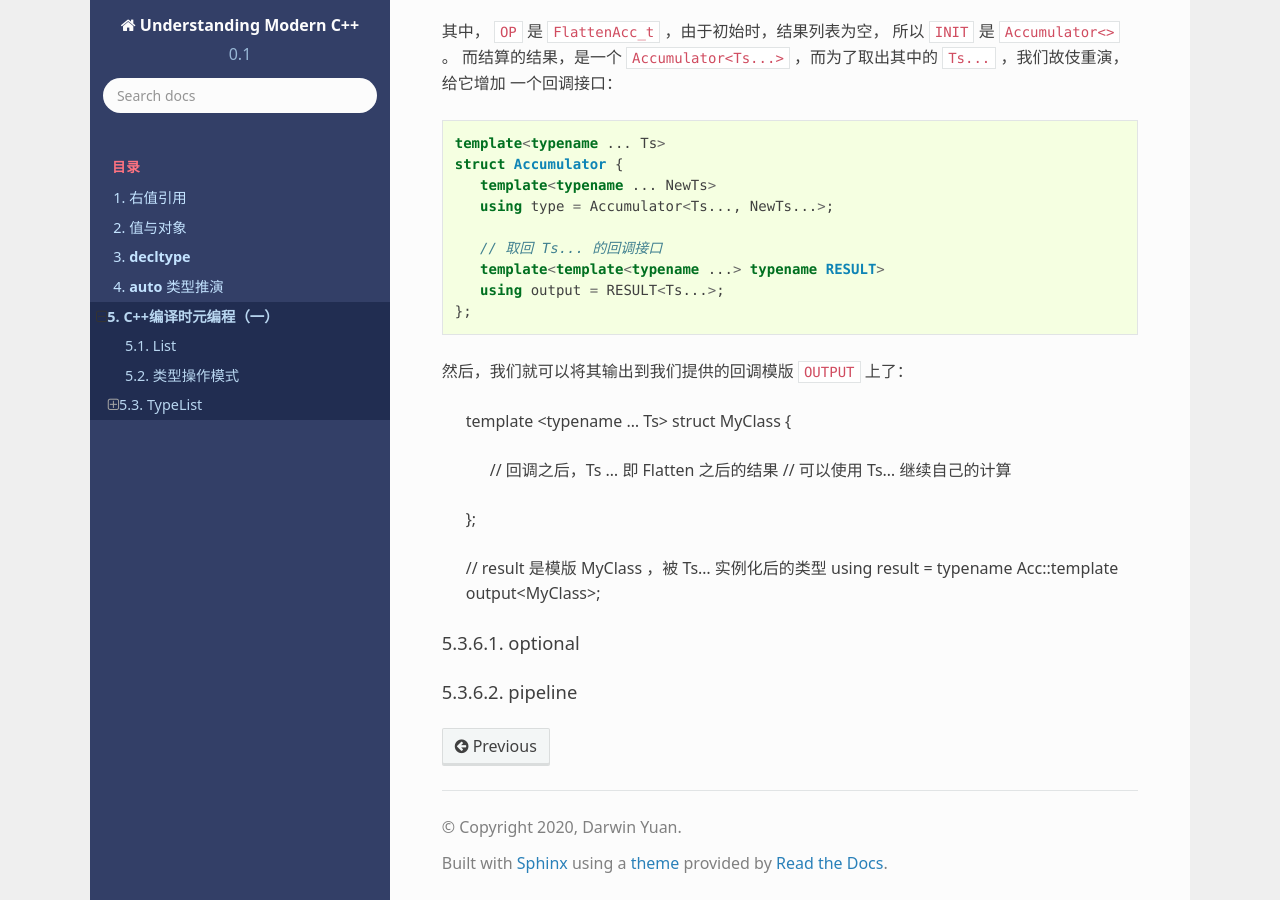
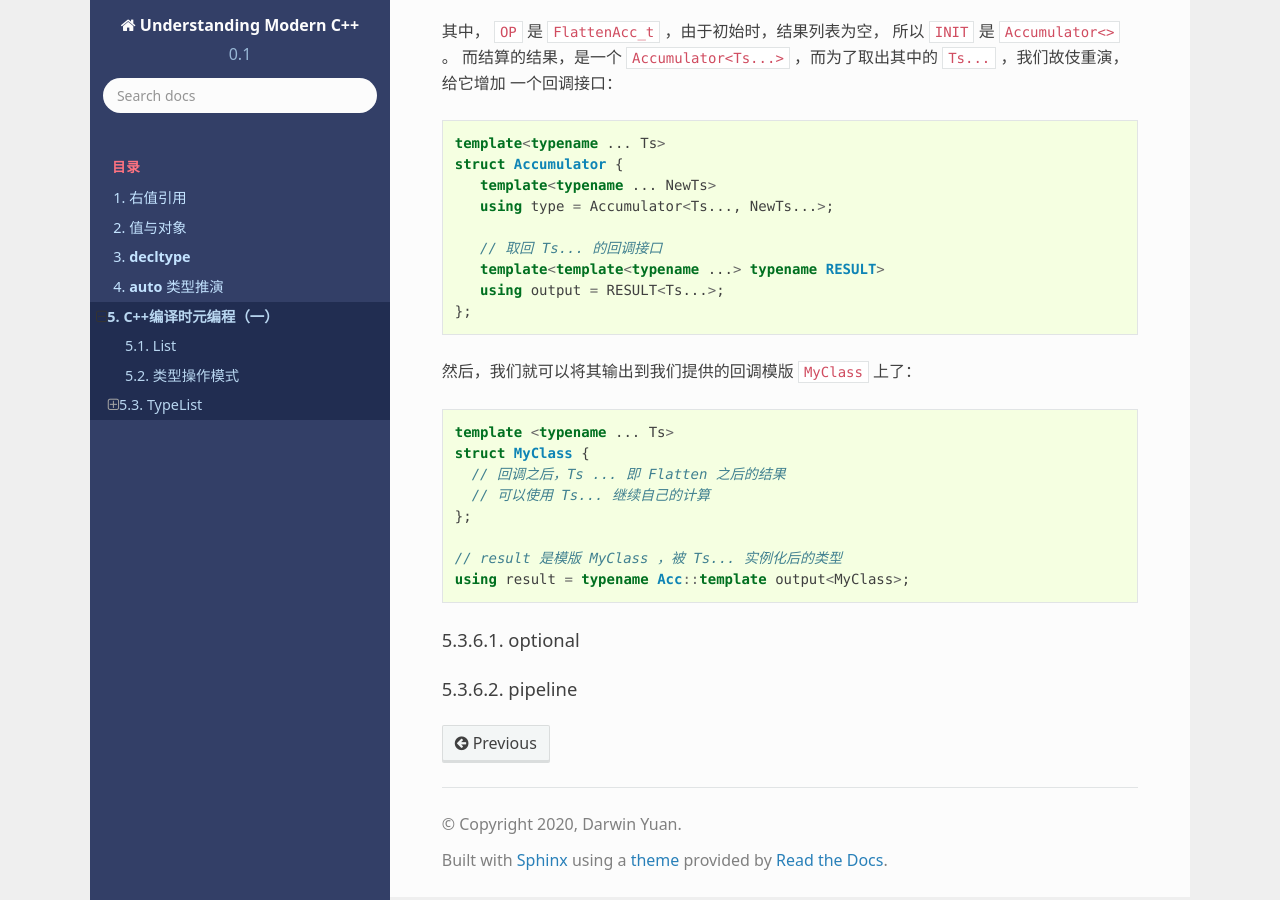
Before and after one commit to godsme/understand_modern_cpp, a Sphinx documentation site: the page built from docs/source/fp.rst, in a window 1280 px wide and 900 px high, scrolled down 31626 px. Built offline with Sphinx 7.4.7 and the Read the Docs theme 2.0.0, drawn with Linux system fonts in a browser that asks for light colours; formulas are drawn with MathJax 3; some of the changed text lies outside the part shown.

Commit message:
added more content

```diff
--- a/docs/source/fp.rst
+++ b/docs/source/fp.rst
@@ -32,7 +32,7 @@ List
 **值域** 相乘 。总之，不难理解，每一个类型都是一个集合。
 
 但所有类型放在一起，也是一个集合。这个集合被称做 ``Set1`` 。之所以被叫做 ``Set1`` ，因为理论上，所有的
-``Set1`` 也是一个集合，那个集合被称做 ``Set2`` ，从而可以 ``Set3, ..., SetN, ...'' 无穷的递归上去。
+``Set1`` 也是一个集合，那个集合被称做 ``Set2`` ，从而可以 ``Set3, ..., SetN, ...`` 无穷的递归上去。
 
 当然，我们现实中的类型系统，到 ``Set1`` 即足够了。所以上面代码中的 ``Set`` ，就是 ``Set1`` ，即所有类型的集合。因而，任何时候
 你看到一个符号的类型是 ``Set`` ，那就意味着那个符号是一个类型。
@@ -1411,7 +1411,9 @@ Flatten
    };
 
 
-然后，我们就可以将其输出到我们提供的回调模版 ``OUTPUT`` 上了：
+然后，我们就可以将其输出到我们提供的回调模版 ``MyClass`` 上了：
+
+.. code-block:: C++
 
    template <typename ... Ts>
    struct MyClass {
```
